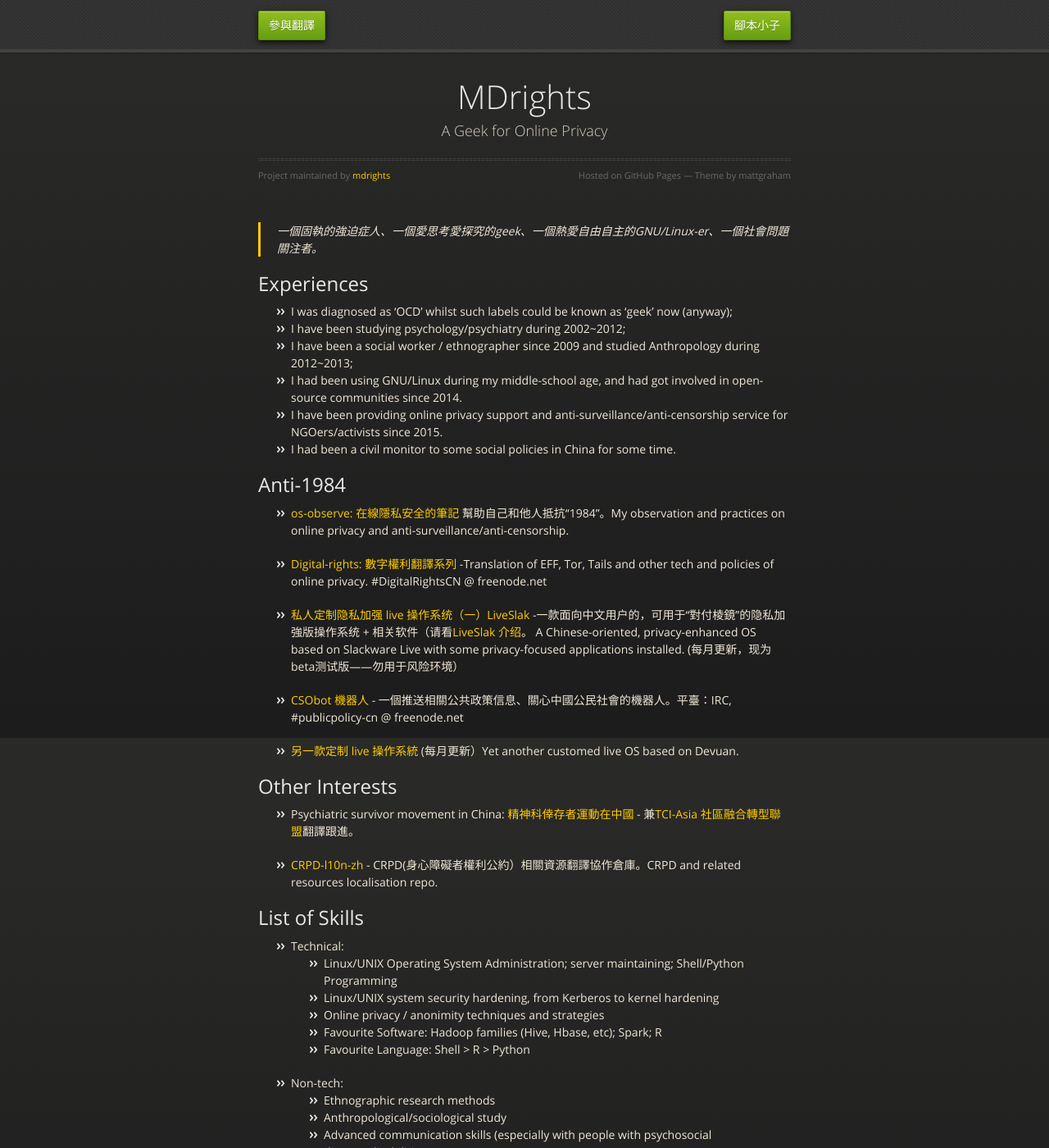
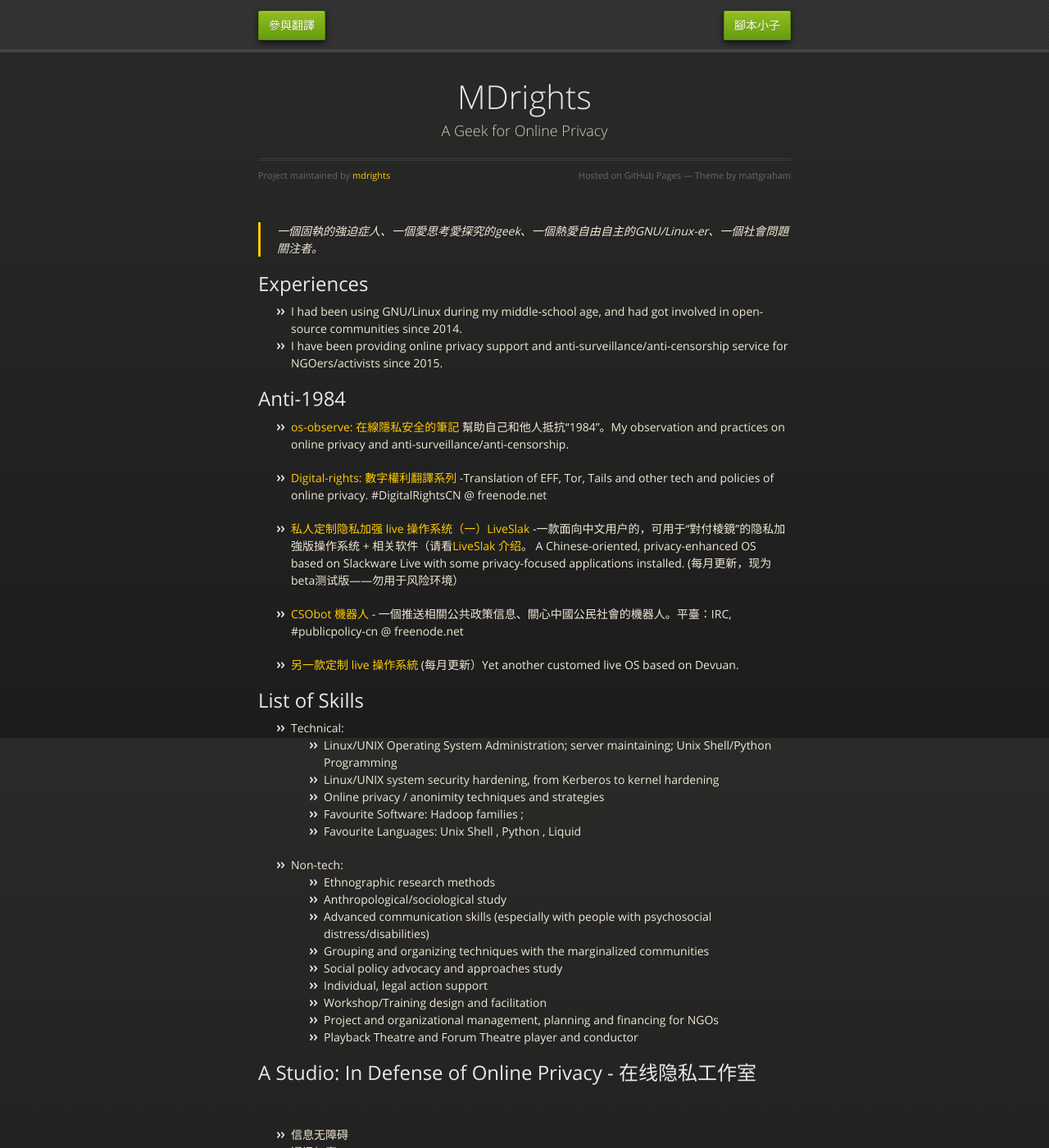
Before and after one commit to mdrights/mdrights.github.io, a Jekyll site: the page built from index.html, in a window 1280 px wide and 1400 px high. Shown: the whole window at 82% size. Built offline with Jekyll 4.4.1, drawn with Linux system fonts in a browser that asks for light colours; some of the changed text lies outside the part shown.

Commit message:
update self-intro

```diff
--- a/_posts/2020-11-09-about-me.md
+++ b/_posts/2020-11-09-about-me.md
@@ -1,24 +1,20 @@
 ---
 layout: post
 title: About me
-date: 2017-08-28
+date: 2017-08-31
 ---
 
 > 一個固執的強迫症人、一個愛思考愛探究的geek、一個熱愛自由自主的GNU/Linux-er、一個社會問題關注者。
 
 ## Experiences
-
+<!--
 - I was diagnosed as 'OCD' whilst such labels could be known as 'geek' now (anyway);
 - I have been studying psychology/psychiatry during 2002~2012;
-- I have been a social worker / ethnographer since 2009 and studied Anthropology during 2012~2013;
+- I have been a social worker / ethnographer since 2009 and studied Anthropology during 2012~2013;-->
 - I had been using GNU/Linux during my middle-school age, and had got involved in open-source communities since 2014.
 - I have been providing online privacy support and anti-surveillance/anti-censorship service for NGOers/activists since 2015.
-- I had been a civil monitor to some social policies in China for some time.
 
 ## Anti-1984
-<!--
-- A collaborative platform for social policy participation in China: [mirror-CN: 鏡像拆那——公共政策參與平臺 ]({{ site.baseurl }}/mirror-CN)
--->
 - [os-observe: 在線隱私安全的筆記]({{ site.baseurl }}/os-observe) 幫助自己和他人抵抗“1984”。My observation and practices on online privacy and anti-surveillance/anti-censorship.
 
 - [Digital-rights: 數字權利翻譯系列](https://github.com/mdrights/Digital-rights) -Translation of EFF, Tor, Tails and other tech and policies of online privacy. #DigitalRightsCN @ freenode.net
@@ -30,18 +26,21 @@
 - [另一款定制 live 操作系統](https://mdrights.github.io/os-observe/posts/2017/07/Refracta-live-torrent.html) (每月更新）Yet another customed live OS based on Devuan.
 
 
+<!--
 ## Other Interests
 - Psychiatric survivor movement in China: [精神科倖存者運動在中國]({{ site.baseurl }}/beyond-psychiatry) - 兼[TCI-Asia 社區融合轉型聯盟](https://transformingcommunitiesforinclusion.wordpress.com/)翻譯跟進。
 
 - [CRPD-l10n-zh](https://github.com/mdrights/CRPD-l10n-zh) - CRPD(身心障礙者權利公約）相關資源翻譯協作倉庫。CRPD and related resources localisation repo.
+- A collaborative platform for social policy participation in China: [mirror-CN: 鏡像拆那——公共政策參與平臺 ]({{ site.baseurl }}/mirror-CN)
+-->
 
 ## List of Skills
 - Technical:
-	- Linux/UNIX Operating System Administration; server maintaining; Shell/Python Programming
+	- Linux/UNIX Operating System Administration; server maintaining; Unix Shell/Python Programming
 	- Linux/UNIX system security hardening, from Kerberos to kernel hardening
 	- Online privacy / anonimity techniques and strategies
-	- Favourite Software: Hadoop families (Hive, Hbase, etc); Spark; R
-	- Favourite Language: Shell > R > Python
+	- Favourite Software: Hadoop families ;
+	- Favourite Languages: Unix Shell , Python , Liquid
 
 - Non-tech:
 	- Ethnographic research methods
@@ -52,7 +51,6 @@
 	- Individual, legal action support
 	- Workshop/Training design and facilitation
 	- Project and organizational management, planning and financing for NGOs
-	- CRPD as theory base and technique
 	- Playback Theatre and Forum Theatre player and conductor
 
 
```
